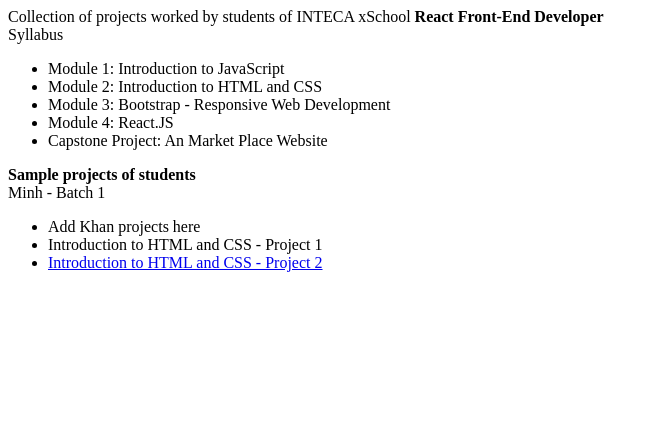
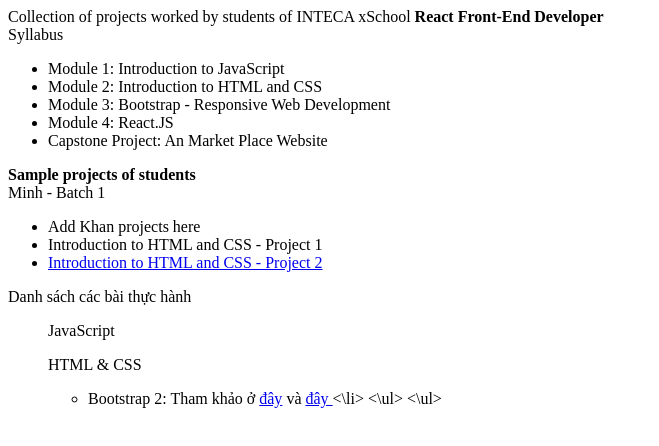
Before and after one commit to intecavn/intecavn.github.io, a plain HTML site: page index.html in a window 1280 px wide. Shown: the whole page, without its empty margins (0-659 px from the left). Drawn offline with Linux system fonts and the light colour scheme.

Commit message:
Add bootstrap assignment 2

```diff
--- a/index.html
+++ b/index.html
@@ -19,3 +19,13 @@
   <li>Introduction to HTML and CSS - Project 1</li>
   <li><a href="https://intecavn.github.io/batch1/minh/project2.html" target="_blank">Introduction to HTML and CSS - Project 2</a></li>
 </ul>
+
+<div>Danh sách các bài thực hành</div>
+<ul>
+  <p> JavaScript </p>
+  <p> HTML & CSS </p>
+  <ul>
+    <li> Bootstrap 2: Tham khảo ở <a href="https://www.theodinproject.com/courses/web-development-101/lessons/html-css" target="_blank">đây</a>
+      và <a href="https://www.theodinproject.com/courses/html5-and-css3/lessons/using-bootstrap" target="_blank"> đây </a><\li>
+  <\ul>
+<\ul>
```
